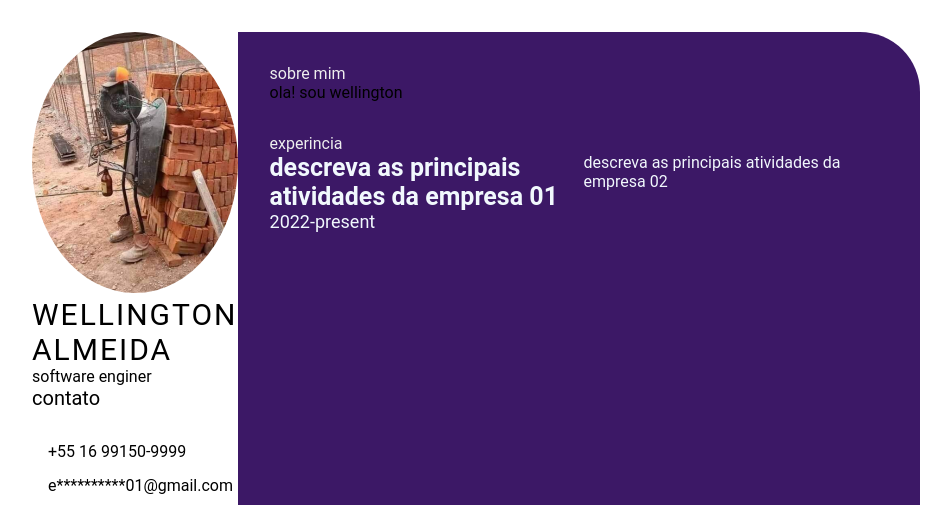
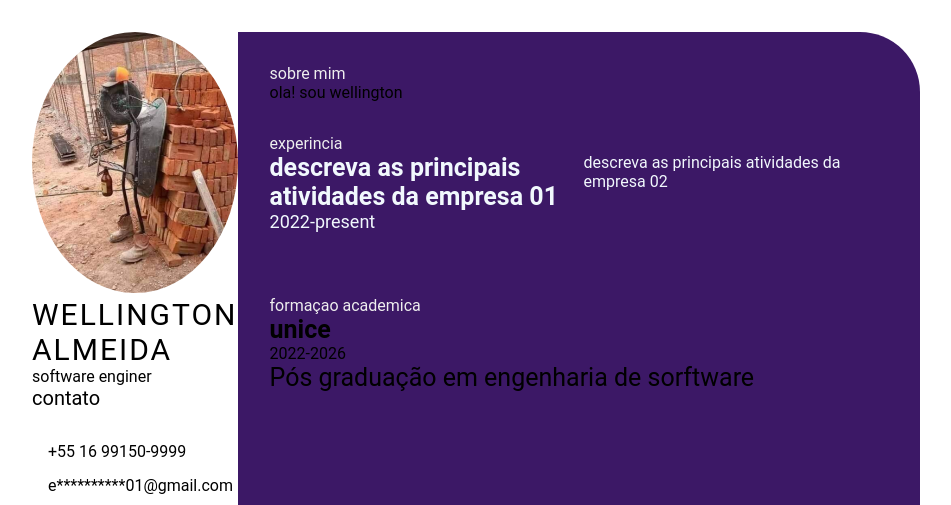
Before and after one commit to Wellitoe/tentando, a plain HTML site: page index.html in a window 1280 px wide. Shown: the top 505 px of the page, without its empty margins (96-1047 px from the left). Drawn offline with Linux system fonts and the light colour scheme.

Commit message:
feat-add-academy (#4)
Co-authored-by: [wellington almeida] <[ewellington01@gmail.com]>

```diff
--- a/index.html
+++ b/index.html
@@ -60,7 +60,19 @@
                     </div>
                 </div>
                 </section>
-        <section>
+        <section class="educantion gap">
+            <div class="right-title">formaçao academica</div>
+            <div class="education-contentes">
+                <div class="education-left">
+                    <p class="education-school-name">unice</p>
+                    <p class="education-time-period">2022-2026</p>
+            </div>
+            <div class="education-right">
+                <p class="education-subject">
+                    Pós graduação em engenharia de sorftware
+                </p>
+            </div>
+        </section>
     <main>
 </body>
 </html>
```
